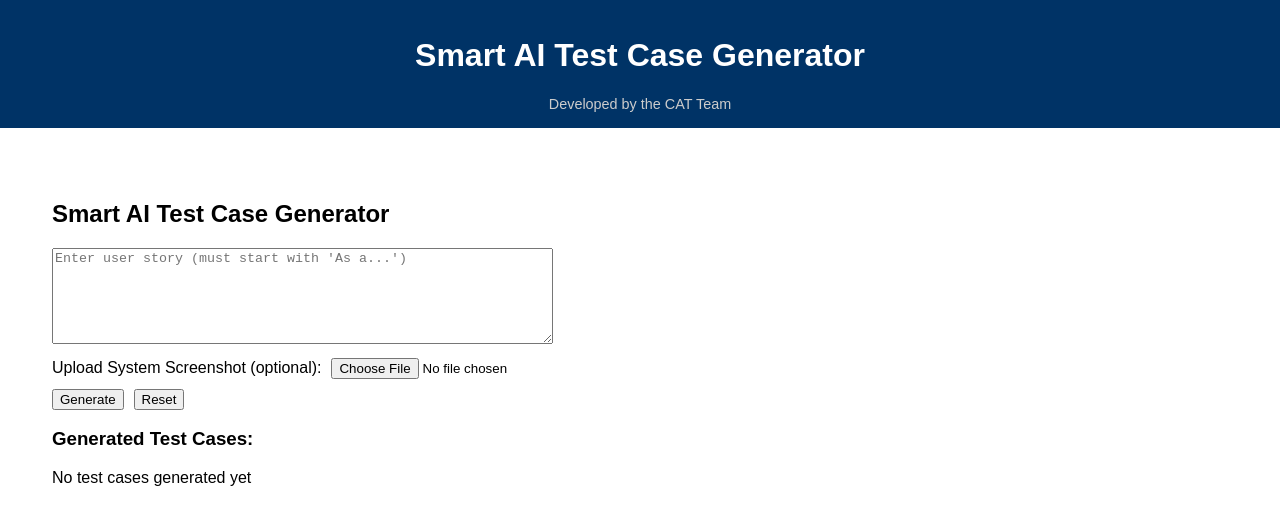
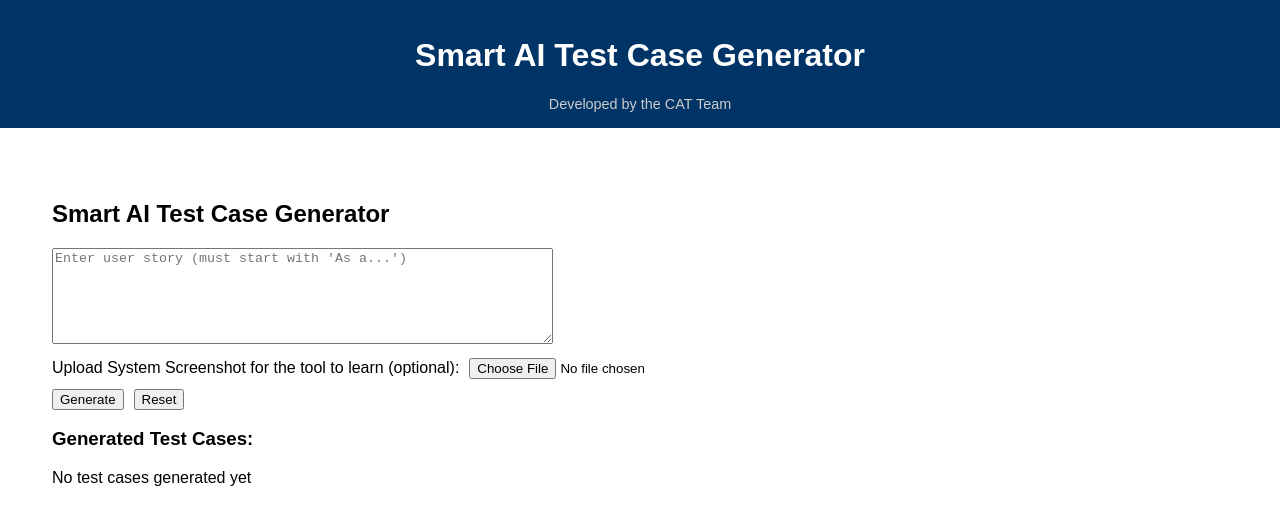
Before and after one commit to MceboV/smart-test-case-generator, a React (Create React App) app in the folder frontend/: page / in a window 1280 px wide. Shown: the top 524 px of the page. Built offline with nearby package versions, Linux system fonts and the light colour scheme.

Commit message:
small text change.

```diff
--- a/frontend/src/App.js
+++ b/frontend/src/App.js
@@ -83,7 +83,7 @@ function App() {
 
       <div style={{ margin: '10px 0' }}>
         <label htmlFor="screenshot-upload" style={{ marginRight: '10px' }}>
-          Upload System Screenshot (optional):
+          Upload System Screenshot for the tool to learn (optional):
         </label>
         <input
           id="screenshot-upload"
```
